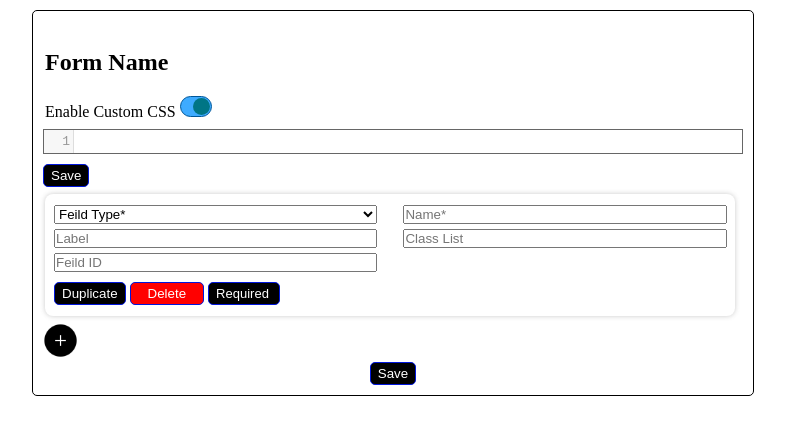
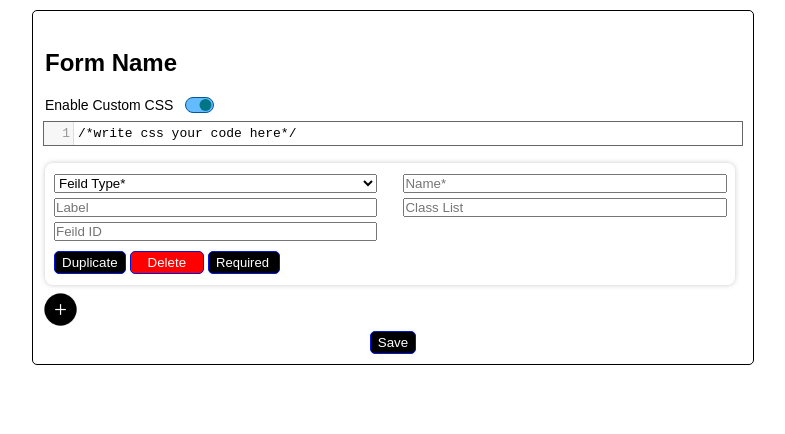
Before and after one commit to rajat-jkg/formEditorPrototype, a plain HTML site: page index.html in a window 1280 px wide. Both pictures are taken after a click on the element 442 px from the left and 106 px from the top of the page. Shown: the whole page, without its empty margins (247-1032 px from the left). Drawn offline with nearby package versions, Linux system fonts and the light colour scheme.

Commit message:
Custom CSS Feature added

```diff
--- a/index.html
+++ b/index.html
@@ -8,9 +8,10 @@
   <link rel="stylesheet" href="https://cdnjs.cloudflare.com/ajax/libs/codemirror/5.65.5/codemirror.min.css">
   <script src="https://cdnjs.cloudflare.com/ajax/libs/codemirror/5.65.5/codemirror.min.js"></script>
   <script src="https://cdnjs.cloudflare.com/ajax/libs/codemirror/5.65.5/mode/css/css.min.js"></script>
-  <link href="https://cdnjs.cloudflare.com/ajax/libs/prism/1.28.0/themes/prism.min.css" rel="stylesheet" />
-  <script src="https://cdnjs.cloudflare.com/ajax/libs/prism/1.28.0/prism.min.js"></script>
   <style>
+    h1,h2,h3{
+      font-family: sans-serif;
+    }
     html,
     body {
       padding: 0;
@@ -197,9 +198,9 @@
 
     .toggleButton{
       cursor: pointer;
-      width: 28px;
-      height: 17px;
-      background-color: #c6e7ff;
+      width: 25px;
+      height: 12px;
+      background-color: #dbf0ff;
       border: 1px solid #006ec3;
       border-radius: 25px;
       padding: 1px;
@@ -207,24 +208,25 @@
     }
 
     .toggleButton[checked='true']{
-      background-color: #3eabff;
+      background-color: #64bcff;
       border: 1px solid #005799;
       border-radius: 25px;
     }
 
     .toggleButton .toggleInner{
-      width: 17px;
-      height: 17px;
+      width: 12px;
+      height: 12px;
       border-radius: 13px;
       background-color: rgb(0, 117, 133);
       position: relative;
       transition: 300ms;
       top: 0;
       left: 0;
+      margin: 0;
     }
 
     .toggleButton[checked='true'] .toggleInner{
-      transform: translateX(11px);
+      transform: translateX(12.5px);
     }
     code[class*=language-], pre[class*=language-]{
       font-family: monospace;
@@ -233,6 +235,14 @@
     pre[class*=language-]{
       padding: 5px;
       border: 1px solid #666;
+    }
+
+    .customCSSToggle{
+      font-family: sans-serif;
+      font-size: 14px;
+      display: flex;
+      gap: 12px;
+      align-items: center;
     }
   </style>
 </head>
@@ -243,16 +253,10 @@
       <h2>Form Name</h2>
       <div class="customCSSToggle">Enable Custom CSS
         <div class="toggleButton" checked="false" onclick="cssToggle(this)"><div class="toggleInner"></div></div></div>
-
     </div>
     <div class="customCSS" >
       <div class="codeEditor">
         <textarea name="customCSS" id="customCSSEditor"></textarea>
-        <button class="blackButton" onclick="saveCustomCSS()">Save</button>
-      </div>
-      <div class="savedCSS">
-        <pre><code class="language-css"></code></pre>
-        <button class="blackButton" onclick="editCustomCSS()">Edit</button>
       </div>
 
     </div>
@@ -410,7 +414,7 @@
         if(element.querySelector('.checkboxBlock svg').getAttribute('checked')) elementJSON['required']=true;
         formJSON.push(elementJSON);
       };
-      console.log(formJSON);
+      console.log(formJSON, customCSS);
     }
   </script>
 
@@ -418,11 +422,11 @@
   <script async>
 //toggle and css
     var customCSS = '';
-    document.querySelector('.savedCSS').style.display = 'none';
     var CSSEditor = CodeMirror.fromTextArea(document.getElementById("customCSSEditor"), {
         mode: "css",
         lineNumbers: true,
     });
+    if(customCSS.length==0) CSSEditor.setValue('/*write css your code here*/');
     document.querySelector('.customCSS').style.display = 'none';
     function cssToggle(self){
       if(self.getAttribute('checked')=='true'){
@@ -435,20 +439,14 @@
       }
     }
 
-    function editCustomCSS(){
-      document.querySelector('.codeEditor').style.display = 'block';
-      document.querySelector('.savedCSS').style.display = 'none';
-      CSSEditor.setValue(customCSS);
-    }
+
 
     function saveCustomCSS(){
-      document.querySelector('.codeEditor').style.display = 'none';
-      document.querySelector('.savedCSS').style.display = 'block';
       customCSS = CSSEditor.getValue();
-      document.querySelector('.savedCSS .language-css').innerHTML= customCSS;
-      Prism.highlightElement(document.querySelector('.savedCSS .language-css'));
+      window.localStorage.setItem('customcss',customCSS);
+      alert('CSS saved locally');
+      console.log(localStorage.customcss);
     }
   </script>
 </body>
-
 </html>
```
